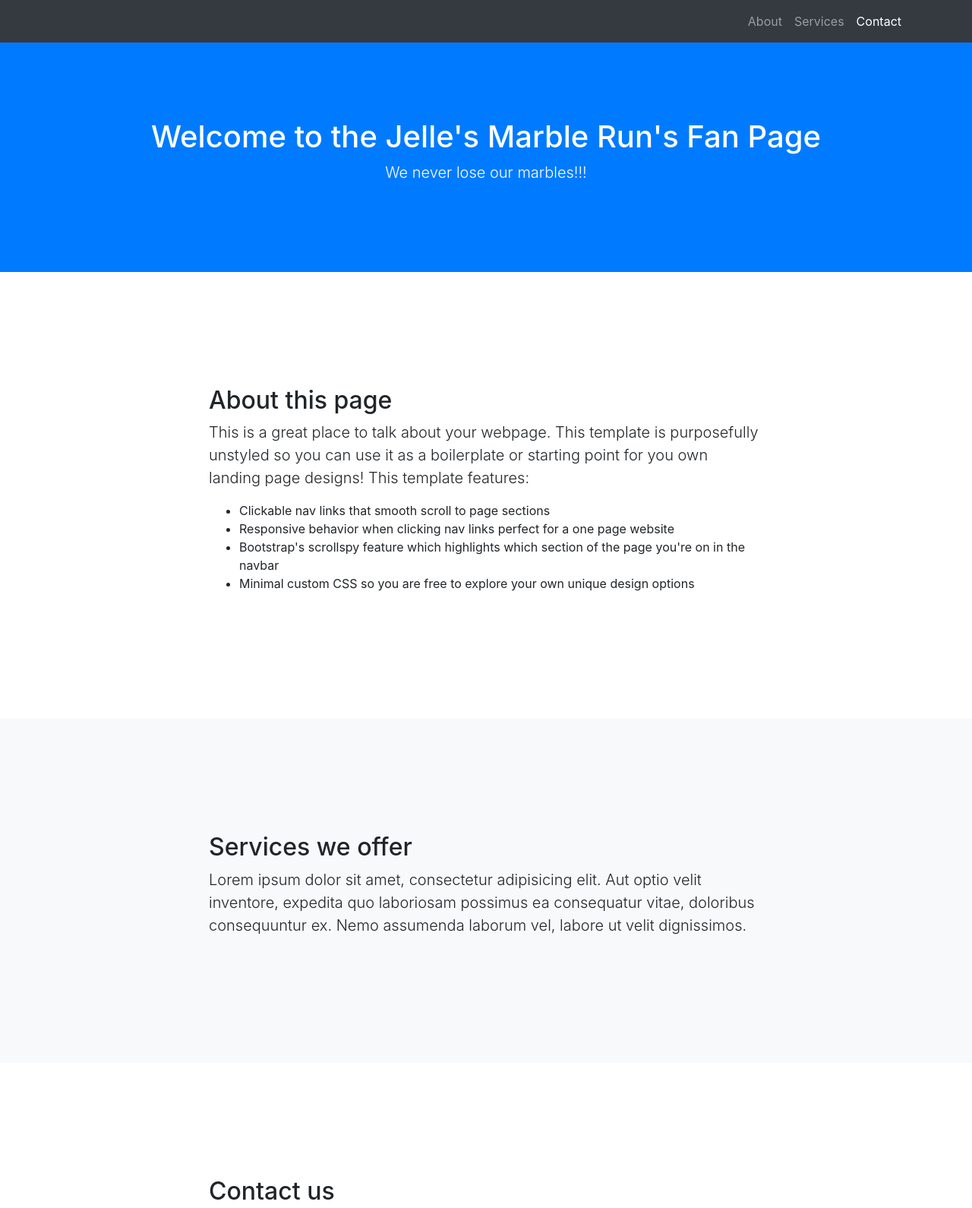
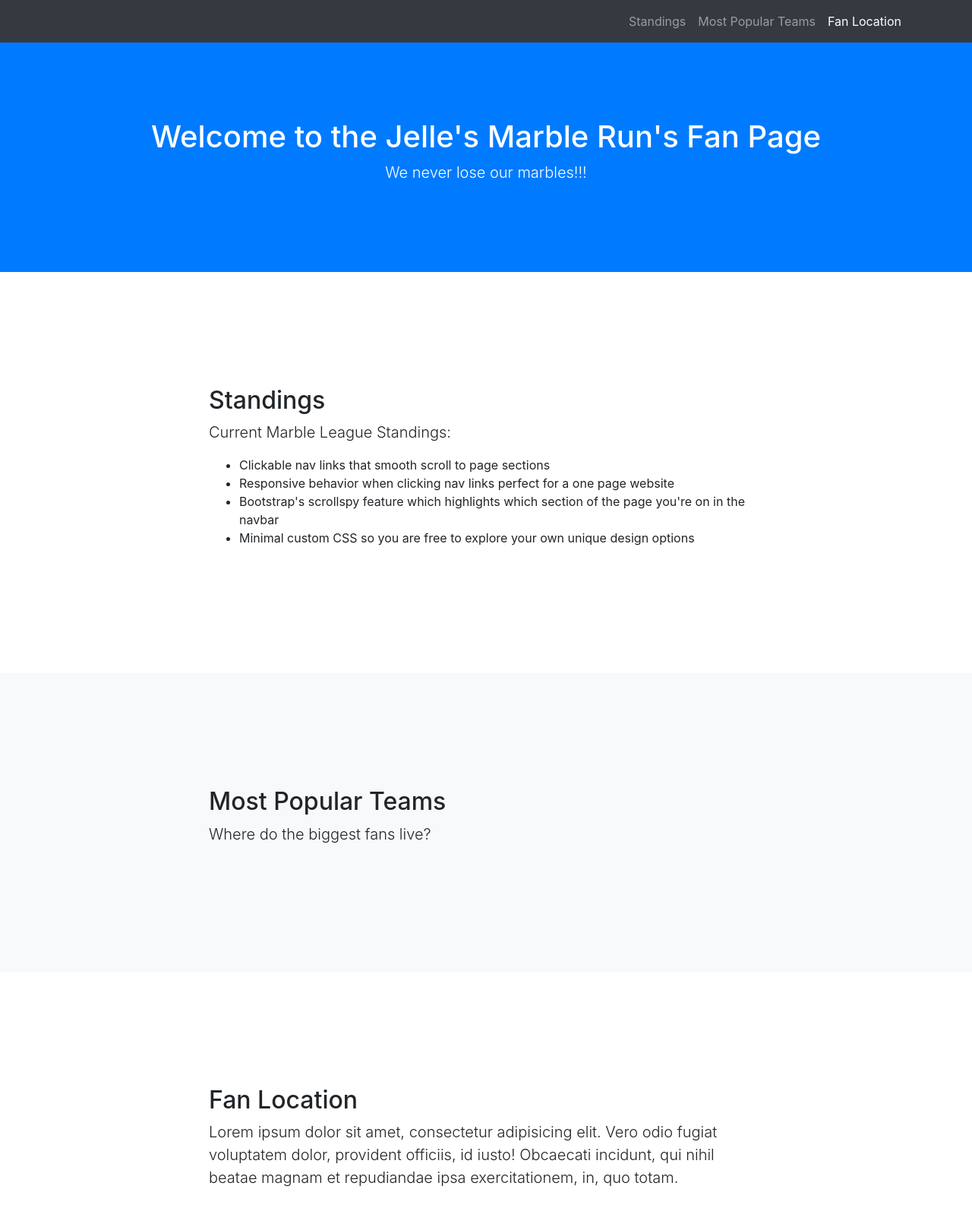
Before and after one commit to juan2357/marbleTRACKer, a website with bundled scripts: page index.html in a window 1280 px wide. Shown: the top 1590 px of the page at 76% size. Built offline with nearby package versions, Linux system fonts and the light colour scheme.

Commit message:
updated front page content

```diff
--- a/index.html
+++ b/index.html
@@ -30,13 +30,13 @@
       <div class="collapse navbar-collapse" id="navbarResponsive">
         <ul class="navbar-nav ml-auto">
           <li class="nav-item">
-            <a class="nav-link js-scroll-trigger" href="#about">About</a>
+            <a class="nav-link js-scroll-trigger" href="#about">Standings</a>
           </li>
           <li class="nav-item">
-            <a class="nav-link js-scroll-trigger" href="#services">Services</a>
+            <a class="nav-link js-scroll-trigger" href="#services">Most Popular Teams</a>
           </li>
           <li class="nav-item">
-            <a class="nav-link js-scroll-trigger" href="#contact">Contact</a>
+            <a class="nav-link js-scroll-trigger" href="#contact">Fan Location</a>
           </li>
         </ul>
       </div>
@@ -54,8 +54,8 @@
     <div class="container">
       <div class="row">
         <div class="col-lg-8 mx-auto">
-          <h2>About this page</h2>
-          <p class="lead">This is a great place to talk about your webpage. This template is purposefully unstyled so you can use it as a boilerplate or starting point for you own landing page designs! This template features:</p>
+          <h2>Standings</h2>
+          <p class="lead">Current Marble League Standings:</p>
           <ul>
             <li>Clickable nav links that smooth scroll to page sections</li>
             <li>Responsive behavior when clicking nav links perfect for a one page website</li>
@@ -71,8 +71,8 @@
     <div class="container">
       <div class="row">
         <div class="col-lg-8 mx-auto">
-          <h2>Services we offer</h2>
-          <p class="lead">Lorem ipsum dolor sit amet, consectetur adipisicing elit. Aut optio velit inventore, expedita quo laboriosam possimus ea consequatur vitae, doloribus consequuntur ex. Nemo assumenda laborum vel, labore ut velit dignissimos.</p>
+          <h2>Most Popular Teams</h2>
+          <p class="lead">Where do the biggest fans live?</p>
         </div>
       </div>
     </div>
@@ -82,7 +82,7 @@
     <div class="container">
       <div class="row">
         <div class="col-lg-8 mx-auto">
-          <h2>Contact us</h2>
+          <h2>Fan Location</h2>
           <p class="lead">Lorem ipsum dolor sit amet, consectetur adipisicing elit. Vero odio fugiat voluptatem dolor, provident officiis, id iusto! Obcaecati incidunt, qui nihil beatae magnam et repudiandae ipsa exercitationem, in, quo totam.</p>
         </div>
       </div>
@@ -92,7 +92,7 @@
   <!-- Footer -->
   <footer class="py-5 bg-dark">
     <div class="container">
-      <p class="m-0 text-center text-white">Copyright &copy; Your Website 2019</p>
+      <p class="m-0 text-center text-white">Brought to you by: Juan, Mike, Silas 2020</p>
     </div>
     <!-- /.container -->
   </footer>
```
